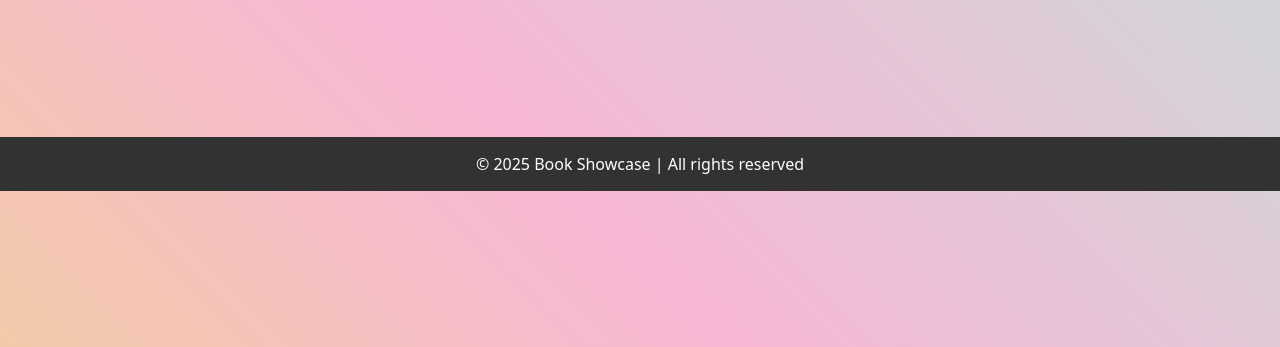
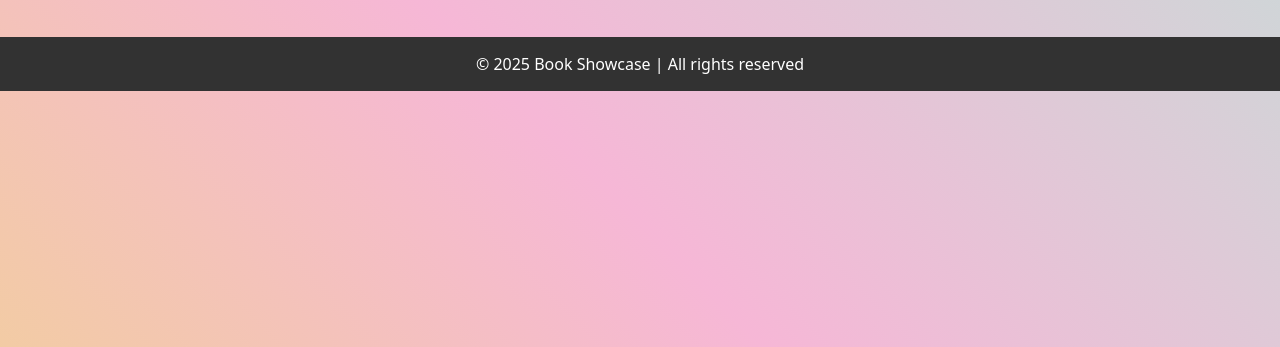
Before and after one commit to prashant975/web-project, a website: page index.html in a window 1280 px wide. Shown: the part 453-800 px from the top of the page. Drawn offline with nearby package versions, Linux system fonts and the light colour scheme.

Commit message:
Update index.html

```diff
--- a/index.html
+++ b/index.html
@@ -123,7 +123,7 @@
             color: white;
             padding: 15px;
             text-align: center;
-            margin-top: 100px;
+            margin-top: 0px;
             animation: fadeIn 2s ease-in-out;
         }
 
```
